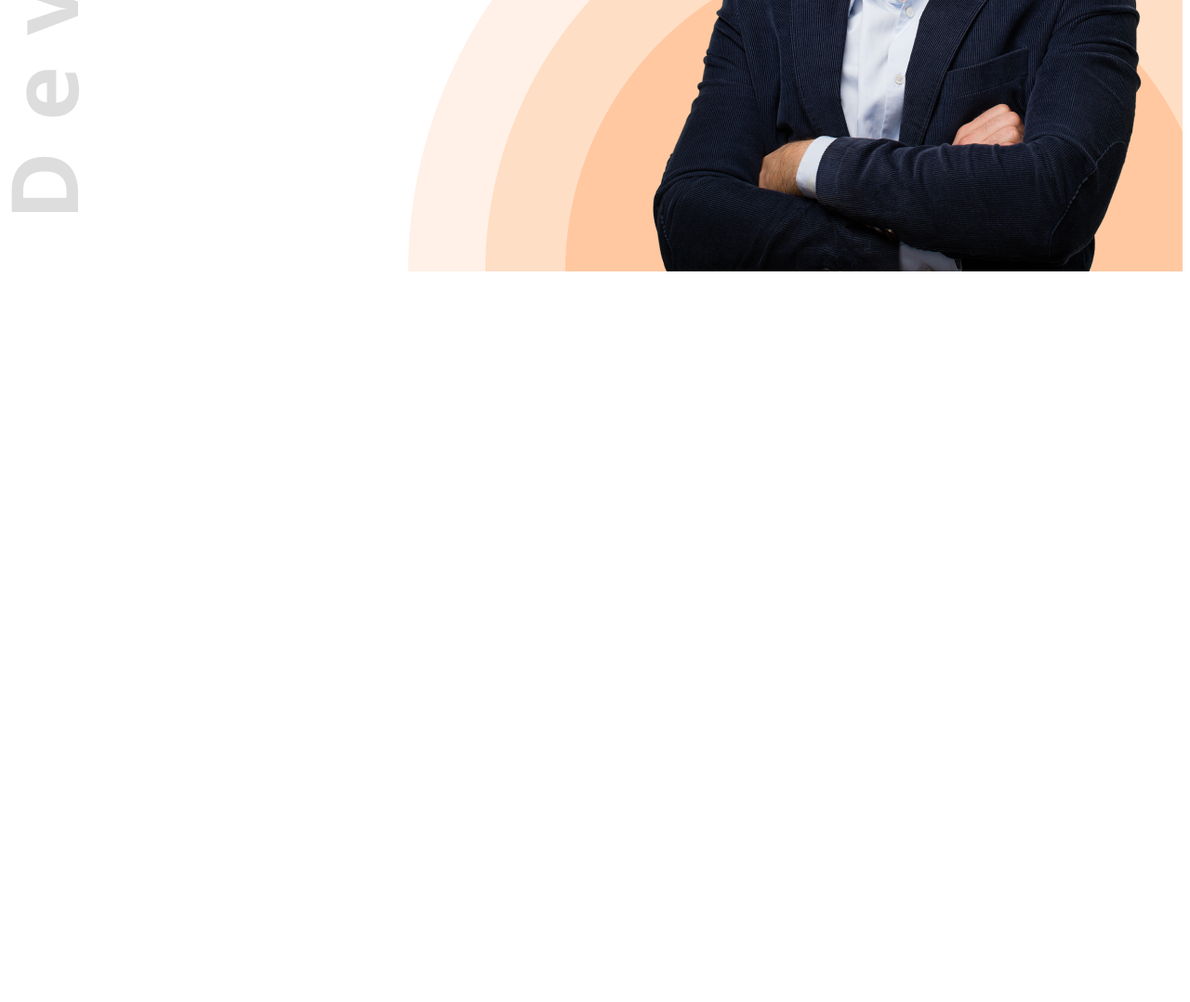
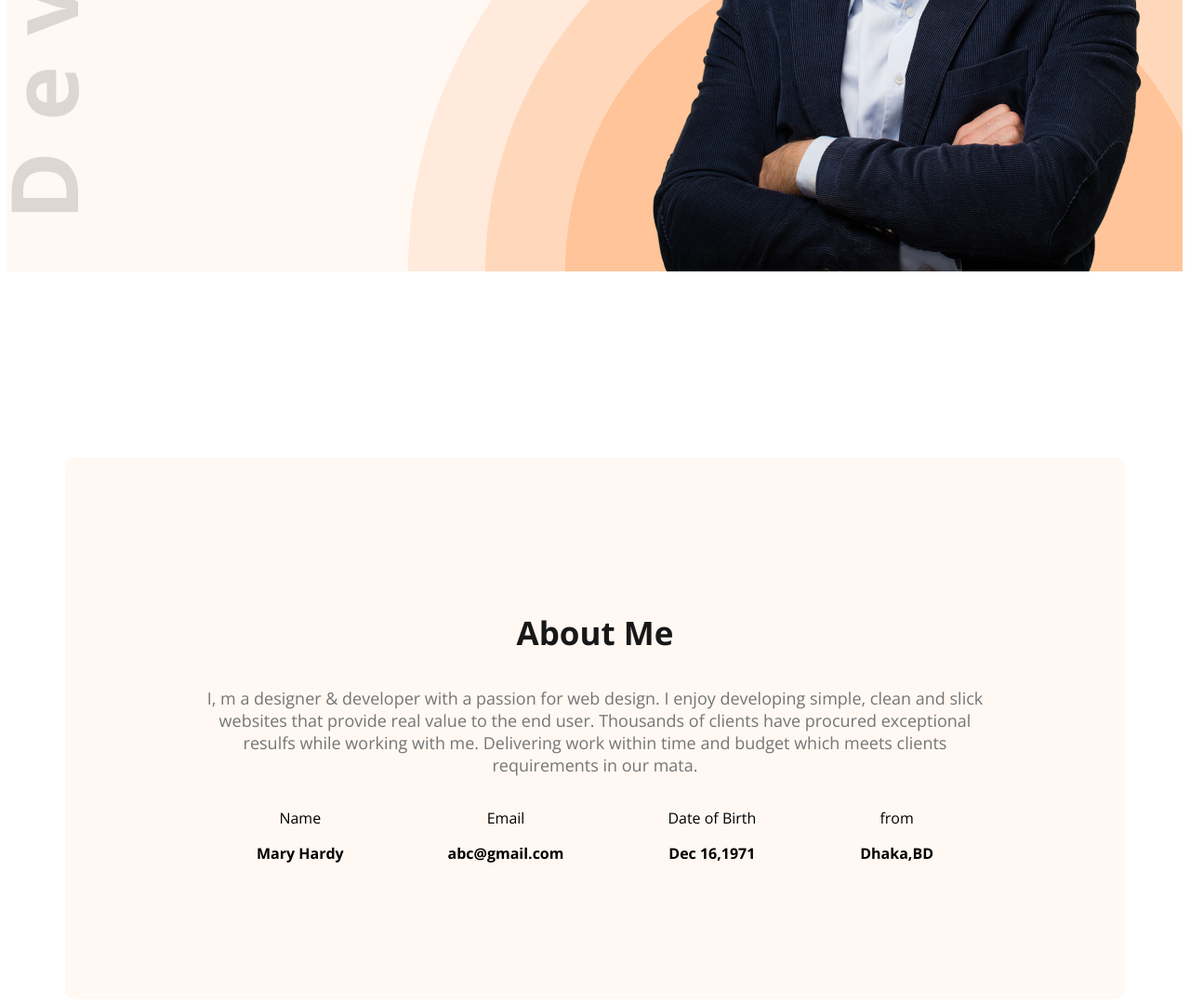
Before and after one commit to nazmulh6/web-dev-portfolio, a plain HTML site: page index.html in a window 1280 px wide. Shown: the part 543-1621 px from the top of the page at 93% size. Before the commit the page ends 843 px from the top, so only its background shows below. Drawn offline with nearby package versions, Linux system fonts and the light colour scheme.

Commit message:
added about-items

```diff
--- a/index.html
+++ b/index.html
@@ -10,7 +10,7 @@
     <link rel="stylesheet" href="styles/portfolio.css">
 </head>
 <body class="open-sans-normal">
-    <header class="header">
+    <header class="header secondery-bg">
 <nav>
     <h3 class="nav-title">Ma<span class="text-primary">r</span>y</h3>
     <ul>
@@ -35,6 +35,28 @@
 </div>
     </header>
     <main>
+<section class="about secondery-bg">
+    <h3 class="section-title">About Me</h3>
+    <p class="section-description">I, m a designer & developer with a passion for web design. I enjoy developing simple, clean and slick websites that provide real value to the end user. Thousands of clients have procured exceptional resulfs while working with me. Delivering work within time and budget which meets clients requirements in our mata.</p>
+    <div class="about-items">
+        <div class="about-item">
+            <p class="item-title">Name</p>
+            <p class="item-description">Mary Hardy</p>
+        </div>
+        <div class="about-item">
+            <p class="item-title">Email</p>
+            <p class="item-description">abc@gmail.com</p>
+        </div>
+        <div class="about-item">
+            <p class="item-title">Date of Birth</p>
+            <p class="item-description">Dec 16,1971</p>
+        </div>
+        <div class="about-item">
+            <p class="item-title">from</p>
+            <p class="item-description">Dhaka,BD</p>
+        </div>
+    </div>
+</section>
 
     </main>
     <footer>
--- a/styles/portfolio.css
+++ b/styles/portfolio.css
@@ -9,10 +9,21 @@
     "wdth" 100;
 }
 /* shared style */
+.secondery-bg{
+    background-color: #FFF8F3;
+}
 .text-primary{
     color: #FD6E0A;
 }
-
+.section-title{
+    font-size: 35px;
+    font-weight: bold;
+    color: #181818;
+}
+.section-description{
+    font-size: 18px;
+    color: #757575;
+}
 /* nav styles */
 nav {
     display: flex;
@@ -77,3 +88,22 @@ nav ul li{
 .banner-profile-pic{
     width: 584px;
 }
+/* main styles */
+main{
+    max-width: 1140px;
+    margin: 0px auto;
+
+}
+.about-items{
+    display: flex;
+justify-content: space-around;
+}
+.about{
+    border-radius: 10px;
+    padding: 130px 150px;
+    text-align: center;
+    margin-top: 200px;
+}
+.item-description{
+    font-weight: bold;
+}
```
